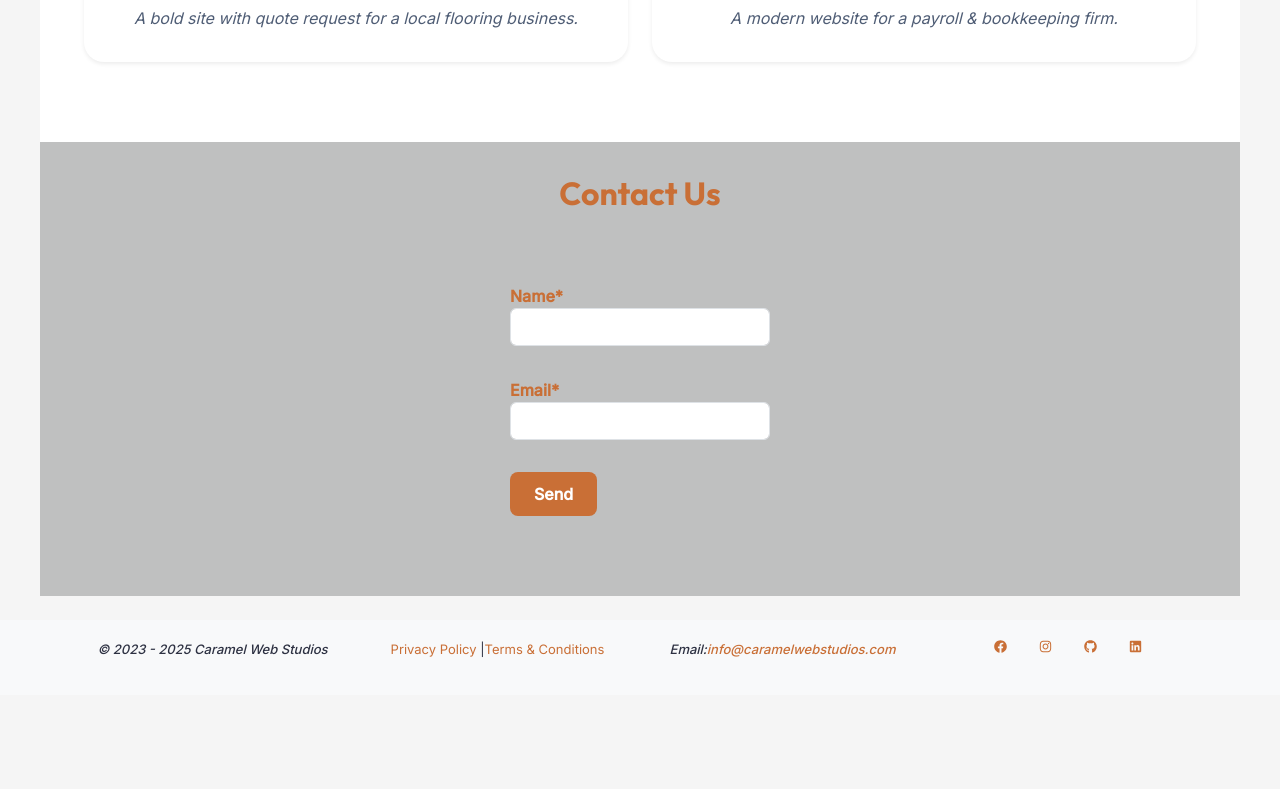
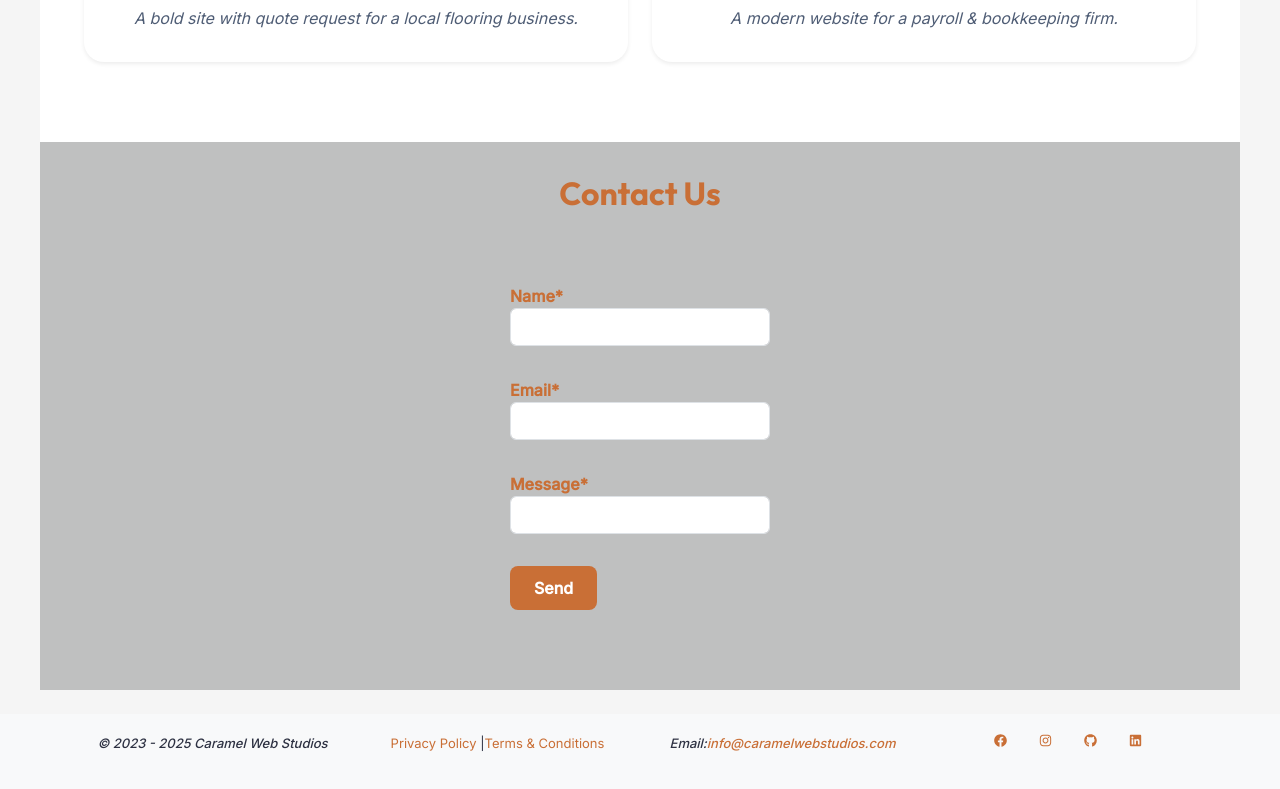
Before and after one commit to zarfishan20/CaramelWebStudios, a React (Create React App) app: page / in a window 1280 px wide. Shown: the part 1566-2355 px from the top of the page. Before the commit the page ends 2261 px from the top, so only its background shows below. Built offline with nearby package versions, Linux system fonts and the light colour scheme.

Commit message:
updatedcontactform

```diff
--- a/public/index.html
+++ b/public/index.html
@@ -40,6 +40,7 @@
     <form name="contact" netlify netlify-honeypot="bot-field" hidden>
        <input type="text" name="name"/>
       <input type="email" name="email" />
+      <input type="text" name="message" />
     </form>
     <noscript>You need to enable JavaScript to run this app.</noscript>
     <div id="root"></div>
--- a/src/components/Contact.jsx
+++ b/src/components/Contact.jsx
@@ -64,6 +64,15 @@ return(
       </label>
     </div>
 
+
+    <div className="form-group">
+      <label>
+        Message*
+        <input type="text" name="message" required className="form-control"/>
+      </label>
+    </div>
+
+
     <div className="form-group">
       <button type="submit">Send</button>
     </div>
```
